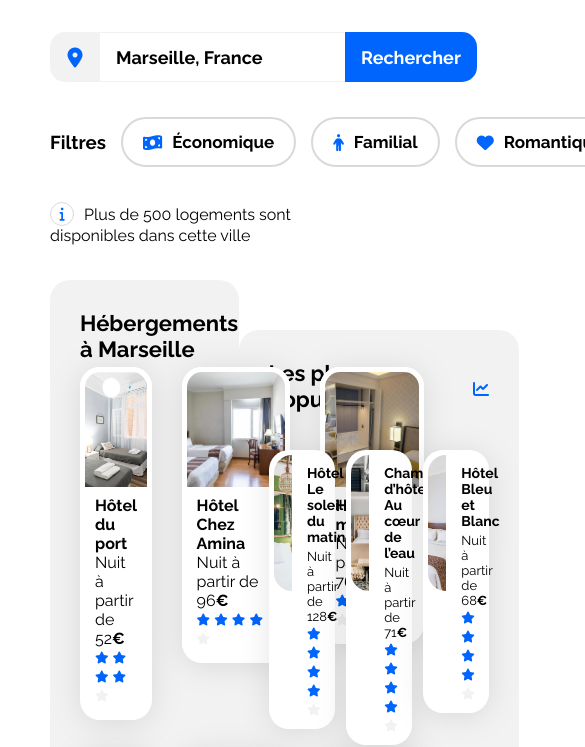
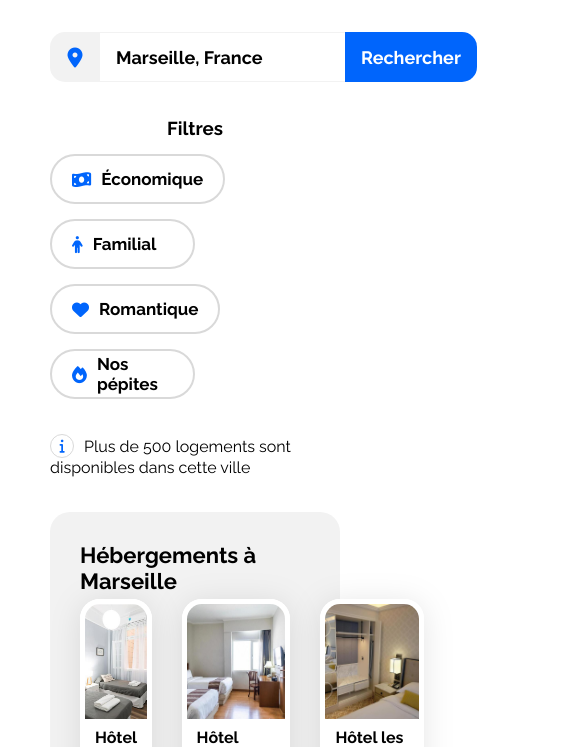
Before and after one commit to MarCarp/OC-DW-Projet1-Booki, a plain HTML site: page index.html in a window 390 px wide. Shown: the part 215-962 px from the top of the page, 585 px wide, since content can reach past the window. Drawn offline with Linux system fonts and the light colour scheme.

Commit message:
Update responsive

```diff
--- a/css/style.css
+++ b/css/style.css
@@ -1,16 +1,16 @@
 /****** General ***********/
+:root {
+    --main-color: #0065FC;
+    --main-bg-color: #F2F2F2;
+    --filter-bg-color: #DEEBFF;
+    --filter-border-color: #D9D9D9;
+}
+
 * {
     font-family: 'Raleway', sans-serif;
     box-sizing: border-box;
     margin: 0;
     padding: 0;
-}
-
-:root {
-    --main-color: #0065FC;
-    --main-bg-color: #F2F2F2;
-    --filter-bg-color: #DEEBFF;
-    --filter-border-color: #D9D9D9;
 }
 
 .fa-solid {
@@ -347,11 +347,12 @@ section.block {
 /****** Media queries ***********/
 /* Medium devices (tablets, less/equal than 1024px) */
 @media (max-width: 1024px) {
-    .hebergements-and-populaires {
+    .filter-container,
+    #hostings {
         flex-direction: column;
     }
 
-    .hebergements {
+    .hostings-container {
         width: 100%;
     }
 
@@ -377,9 +378,27 @@ section.block {
     .populaires-cards .card-subtitle {
         font-size: 13px;
     }
+
+    #activities .activity-visual {
+        height: 200px;
+    }
 }
 
 /* Small devices (phones, less than 768px) */
 @media (max-width: 767.98px) {
-    /* ... */
+    #main-header,
+    #activities .activities-container,
+    .cards-container,
+    .populaires-cards,
+    #main-footer {
+        flex-direction: column;
+    }
+
+    .filters-btn-container {
+        flex-wrap: wrap;
+    }
+
+    .filters-btn-container .filter-btn {
+        flex-basis: 50%;
+    }
 }
```
